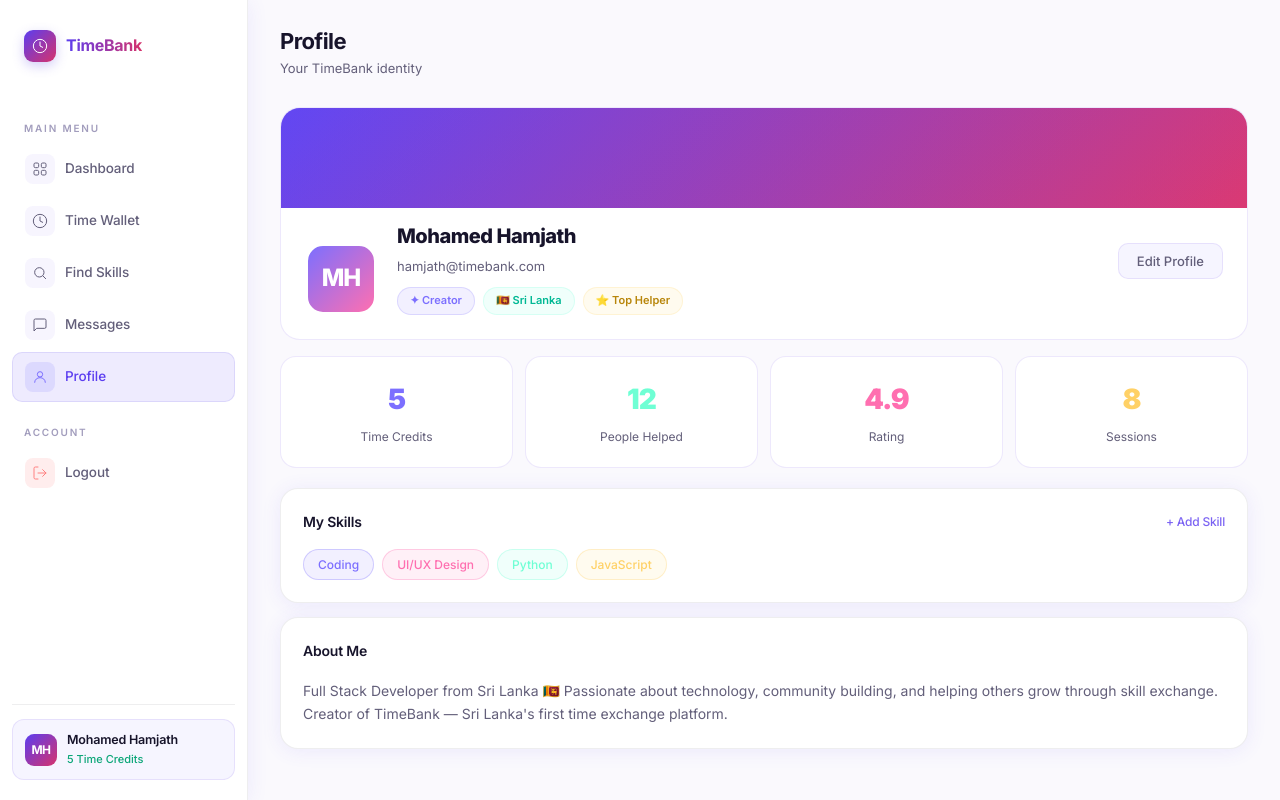
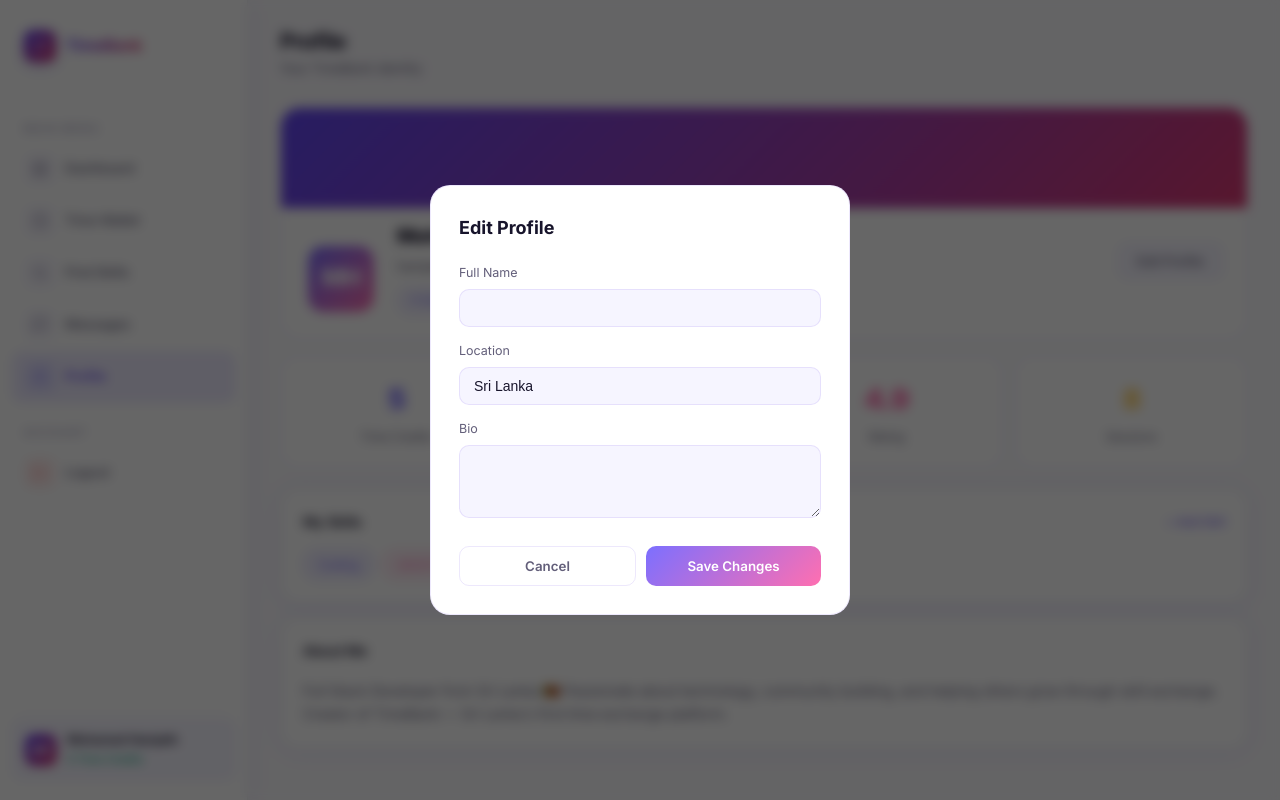
Before and after one commit to ihamjth11/timebank-app, a React (Vite) app in the folder client/: page /profile in a window 1280 px wide. Both pictures are taken after a click on the button "Edit Profile". Built offline with nearby package versions, Linux system fonts and the light colour scheme.

Commit message:
Add edit profile feature

```diff
--- a/client/src/context/AuthContext.jsx
+++ b/client/src/context/AuthContext.jsx
@@ -68,6 +68,23 @@ export function AuthProvider({ children }) {
       setLoading(false)
     }
   }
+  const updateProfile = async (data) => {
+  setLoading(true)
+  setError(null)
+  try {
+    const res = await axios.put(`${API}/auth/profile`, data, {
+      headers: { Authorization: `Bearer ${token}` }
+    })
+    setUser(res.data.user)
+    return { success: true }
+  } catch (err) {
+    const msg = err.response?.data?.message || 'Update failed'
+    setError(msg)
+    return { success: false, message: msg }
+  } finally {
+    setLoading(false)
+  }
+}
 
   const logout = () => {
     setUser(null)
--- a/client/src/pages/Profile.jsx
+++ b/client/src/pages/Profile.jsx
@@ -1,11 +1,100 @@
+import { useState } from 'react'
 import { useAuth } from '../context/AuthContext'
 import { useNavigate } from 'react-router-dom'
 import '../styles/dashboard.css'
 import '../styles/profile.css'
 
+function EditProfileModal({ user, onClose, onSave }) {
+  const [form, setForm] = useState({
+    name: user?.name || '',
+    bio: user?.bio || '',
+    location: user?.location || 'Sri Lanka'
+  })
+  const [loading, setLoading] = useState(false)
+
+  const handleSubmit = async () => {
+    setLoading(true)
+    const result = await onSave(form)
+    setLoading(false)
+    if (result.success) onClose()
+  }
+
+  return (
+    <div style={{
+      position: 'fixed', inset: 0, background: 'rgba(0,0,0,0.6)',
+      backdropFilter: 'blur(6px)', zIndex: 1000, display: 'flex',
+      alignItems: 'center', justifyContent: 'center', padding: '20px'
+    }} onClick={onClose}>
+      <div style={{
+        background: 'var(--card)', border: '1px solid var(--border)',
+        borderRadius: '20px', padding: '28px', width: '100%', maxWidth: '420px'
+      }} onClick={e => e.stopPropagation()}>
+        <h2 style={{ fontSize: '18px', fontWeight: 700, color: 'var(--text)', marginBottom: '20px' }}>
+          Edit Profile
+        </h2>
+
+        <div style={{ marginBottom: '14px' }}>
+          <label style={{ fontSize: '12.5px', color: 'var(--text-secondary)', marginBottom: '6px', display: 'block' }}>Full Name</label>
+          <input
+            value={form.name}
+            onChange={e => setForm({ ...form, name: e.target.value })}
+            style={{
+              width: '100%', background: 'var(--input-bg)', border: '1px solid var(--border)',
+              borderRadius: '10px', padding: '10px 14px', color: 'var(--text)', outline: 'none', fontSize: '14px'
+            }}
+          />
+        </div>
+
+        <div style={{ marginBottom: '14px' }}>
+          <label style={{ fontSize: '12.5px', color: 'var(--text-secondary)', marginBottom: '6px', display: 'block' }}>Location</label>
+          <input
+            value={form.location}
+            onChange={e => setForm({ ...form, location: e.target.value })}
+            style={{
+              width: '100%', background: 'var(--input-bg)', border: '1px solid var(--border)',
+              borderRadius: '10px', padding: '10px 14px', color: 'var(--text)', outline: 'none', fontSize: '14px'
+            }}
+          />
+        </div>
+
+        <div style={{ marginBottom: '20px' }}>
+          <label style={{ fontSize: '12.5px', color: 'var(--text-secondary)', marginBottom: '6px', display: 'block' }}>Bio</label>
+          <textarea
+            value={form.bio}
+            onChange={e => setForm({ ...form, bio: e.target.value })}
+            maxLength={200}
+            rows={3}
+            style={{
+              width: '100%', background: 'var(--input-bg)', border: '1px solid var(--border)',
+              borderRadius: '10px', padding: '10px 14px', color: 'var(--text)', outline: 'none',
+              fontSize: '14px', fontFamily: 'inherit', resize: 'vertical'
+            }}
+          />
+        </div>
+
+        <div style={{ display: 'flex', gap: '10px' }}>
+          <button onClick={onClose} style={{
+            flex: 1, padding: '11px', borderRadius: '10px', border: '1px solid var(--border)',
+            background: 'transparent', color: 'var(--text-secondary)', fontWeight: 600, cursor: 'pointer'
+          }}>
+            Cancel
+          </button>
+          <button onClick={handleSubmit} disabled={loading} style={{
+            flex: 1, padding: '11px', borderRadius: '10px', border: 'none',
+            background: 'linear-gradient(135deg, #7c6fff, #ff6fb0)', color: '#fff', fontWeight: 600, cursor: 'pointer'
+          }}>
+            {loading ? 'Saving...' : 'Save Changes'}
+          </button>
+        </div>
+      </div>
+    </div>
+  )
+}
+
 function Profile() {
-  const { user, logout } = useAuth()
+  const { user, logout, updateProfile } = useAuth()
   const navigate = useNavigate()
+  const [showEdit, setShowEdit] = useState(false)
 
   const initials = user?.name
     ? user.name.split(' ').map(n => n[0]).join('').toUpperCase()
@@ -77,7 +166,7 @@ function Profile() {
             <div className="dash__sidebar-avatar">{initials}</div>
             <div>
               <div className="dash__sidebar-user-name">{user?.name || 'Mohamed Hamjath'}</div>
-              <div className="dash__sidebar-user-credits">{user?.timeCredits || 5} Time Credits</div>
+              <div className="dash__sidebar-user-credits">{user?.timeCredits ?? 5} Time Credits</div>
             </div>
           </div>
         </div>
@@ -91,7 +180,6 @@ function Profile() {
           </div>
         </div>
 
-        {/* Profile Card */}
         <div className="profile__card">
           <div className="profile__cover" />
           <div className="profile__info">
@@ -106,21 +194,20 @@ function Profile() {
                   ✦ Creator
                 </span>
                 <span className="profile__badge" style={{ background: 'rgba(111,255,212,0.1)', color: '#00b894', border: '1px solid rgba(111,255,212,0.2)' }}>
-                  🇱🇰 Sri Lanka
+                  🇱🇰 {user?.location || 'Sri Lanka'}
                 </span>
                 <span className="profile__badge" style={{ background: 'rgba(255,209,102,0.1)', color: '#b8860b', border: '1px solid rgba(255,209,102,0.2)' }}>
                   ⭐ Top Helper
                 </span>
               </div>
             </div>
-            <button className="profile__edit-btn">Edit Profile</button>
+            <button className="profile__edit-btn" onClick={() => setShowEdit(true)}>Edit Profile</button>
           </div>
         </div>
 
-        {/* Stats */}
         <div className="profile__stats">
           <div className="profile__stat">
-            <div className="profile__stat-num" style={{ color: '#7c6fff' }}>{user?.timeCredits || 5}</div>
+            <div className="profile__stat-num" style={{ color: '#7c6fff' }}>{user?.timeCredits ?? 5}</div>
             <div className="profile__stat-label">Time Credits</div>
           </div>
           <div className="profile__stat">
@@ -137,11 +224,10 @@ function Profile() {
           </div>
         </div>
 
-        {/* Skills */}
         <div className="dash__txns" style={{ marginTop: '20px' }}>
           <div className="dash__section-title">
             My Skills
-            <span className="dash__section-link">+ Add Skill</span>
+            <span className="dash__section-link" onClick={() => navigate('/skills')}>+ Add Skill</span>
           </div>
           <div className="dash__skill-tags" style={{ marginTop: '14px' }}>
             {SKILLS.map((skill, i) => (
@@ -152,15 +238,22 @@ function Profile() {
           </div>
         </div>
 
-        {/* Bio */}
         <div className="dash__txns" style={{ marginTop: '14px' }}>
           <div className="dash__section-title">About Me</div>
           <p style={{ fontSize: '14px', color: 'var(--text-secondary)', lineHeight: '1.7', marginTop: '12px' }}>
-            Full Stack Developer from Sri Lanka 🇱🇰 Passionate about technology, community building, and helping others grow through skill exchange. Creator of TimeBank — Sri Lanka's first time exchange platform.
+            {user?.bio || "Full Stack Developer from Sri Lanka 🇱🇰 Passionate about technology, community building, and helping others grow through skill exchange. Creator of TimeBank — Sri Lanka's first time exchange platform."}
           </p>
         </div>
 
       </main>
+
+      {showEdit && (
+        <EditProfileModal
+          user={user}
+          onClose={() => setShowEdit(false)}
+          onSave={updateProfile}
+        />
+      )}
     </div>
   )
 }
```
Also changed, not shown: 1 other file (tests, documents, lock files or other folders).
